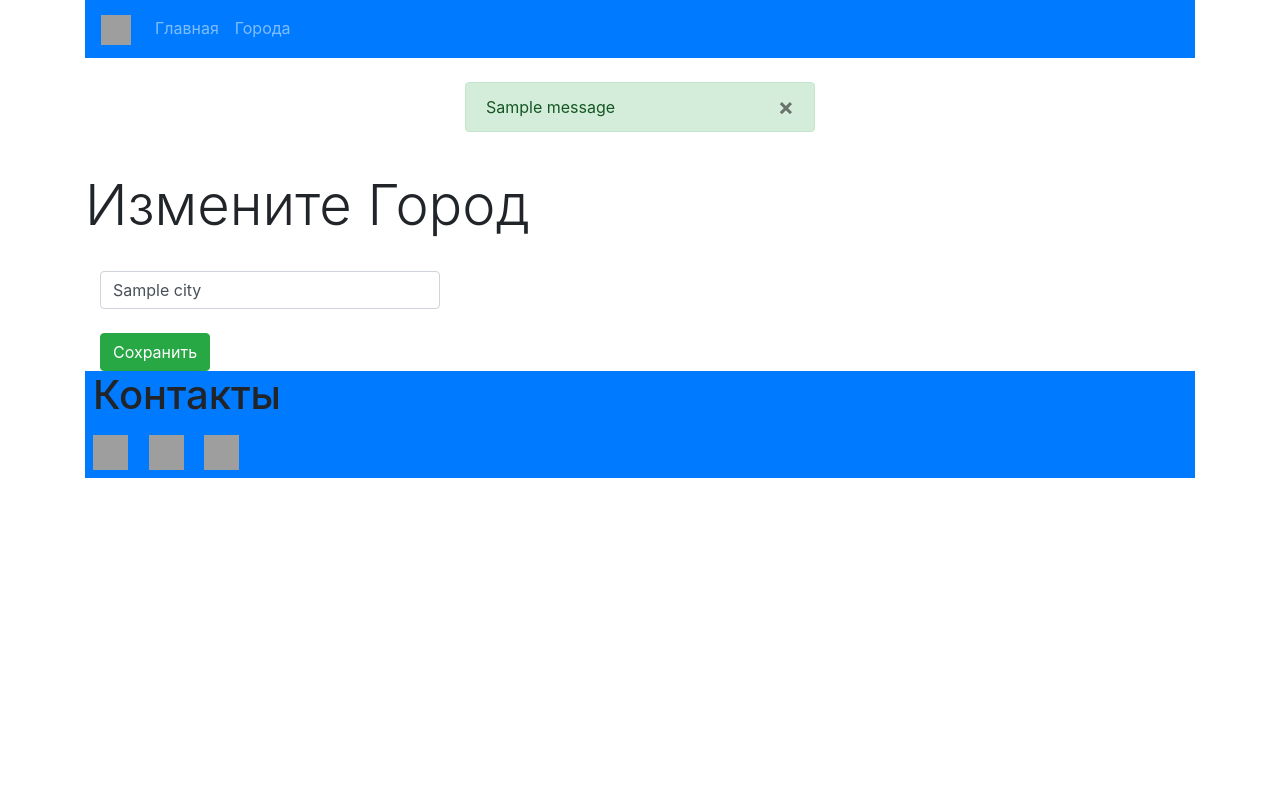
After one commit to YevhenMix/travel, a Django app: page /cities/update/1/ in a window 1280 px wide. The commit adds this page. Run offline with Django 3.2, Linux system fonts and the light colour scheme; tables that the repository leaves empty hold one stand-in row (values such as "Sample post"); one stand-in notice (Sample message) is shown; grey boxes are pictures that could not be loaded.

Commit message:
added create, update, delete view/ added pagination and display changed/ added form for cities

```diff
--- /dev/null
+++ b/cities/forms.py
@@ -0,0 +1,14 @@
+from cities.models import City
+from django.forms import ModelForm, TextInput, CharField
+
+
+class CityForm(ModelForm):
+    name = CharField(label='Город',
+                     widget=TextInput(
+                         attrs={
+                             'class': 'form-control',
+                             'placeholder': 'Введите название города'}))
+
+    class Meta:
+        model = City
+        fields = ('name', )
--- a/cities/models.py
+++ b/cities/models.py
@@ -3,7 +3,7 @@ from django.db import models
 
 class City(models.Model):
 
-    name = models.CharField(max_length=30, unique=True)
+    name = models.CharField(max_length=30, unique=True, verbose_name='Город')
 
     class Meta:
         verbose_name = 'Город'
--- /dev/null
+++ b/cities/templates/cities/update.html
@@ -0,0 +1,16 @@
+{% extends "base.html" %}
+
+{% block title %} Изменить город {% endblock %}
+
+{% block content %}
+<h1 class="display-4">Измените Город</h1>
+ <div class="row mx-auto">
+     <div class='col-md-4'>
+         <form action="" method="post"> {% csrf_token %}
+             <div class="my-4">{{form.name}}</div>
+         <input class="btn btn-success" type="submit" value="Сохранить">
+     </form>
+     </div>
+ </div>
+
+{% endblock %}
--- a/cities/urls.py
+++ b/cities/urls.py
@@ -1,9 +1,13 @@
 from django.urls import path
-from cities.views import show_all, CityDetailView
+from cities.views import show_all, CityDetailView, CityCreateView, CityUpdateView, CityDeleteView, delete_city
 
 app_name = 'cities'
 
 urlpatterns = [
     path('all_cities/', show_all, name='all_cities'),
     path('detail/<int:pk>/', CityDetailView.as_view(), name='detail'),
+    path('create/', CityCreateView.as_view(), name='create'),
+    path('update/<int:pk>/', CityUpdateView.as_view(), name='update'),
+    path('delete/<int:pk>/', CityDeleteView.as_view(), name='delete'),
+    path('delete_cor/<int:pk>/', delete_city, name='delete_cor'),
 ]
--- a/cities/views.py
+++ b/cities/views.py
@@ -1,12 +1,19 @@
-from django.shortcuts import render
-from django.views.generic import DetailView
-
+from django.contrib.messages.views import SuccessMessageMixin
+from django.core.paginator import Paginator
+from django.shortcuts import render, redirect
+from django.urls import reverse_lazy
+from django.views.generic import DetailView, CreateView, UpdateView, DeleteView
+from cities.forms import CityForm
 from cities.models import City
+from django.contrib import messages
 
 
 def show_all(request):
     city_lst = City.objects.all()
-    context = {'city_lst': city_lst}
+    paginator = Paginator(city_lst, 4)
+    page = request.GET.get('page')
+    city_lst = paginator.get_page(page)
+    context = {'city_lst': city_lst, }
     return render(request, 'cities/all_cities.html', context)
 
 
@@ -14,3 +21,33 @@ class CityDetailView(DetailView):
     queryset = City.objects.all()
     context_object_name = 'cities'
     template_name = 'cities/detail.html'
+
+
+class CityCreateView(SuccessMessageMixin, CreateView):
+    model = City
+    form_class = CityForm
+    template_name = 'cities/create.html'
+    success_url = reverse_lazy('cities:all_cities')
+    success_message = 'Город успешно создан!'
+
+
+class CityUpdateView(SuccessMessageMixin, UpdateView):
+    model = City
+    form_class = CityForm
+    template_name = 'cities/update.html'
+    success_url = reverse_lazy('cities:all_cities')
+    success_message = 'Город успешно обновлен!'
+
+
+class CityDeleteView(SuccessMessageMixin, DeleteView):
+    model = City
+    template_name = 'cities/delete.html'
+    success_url = reverse_lazy('cities:all_cities')
+
+
+def delete_city(request, pk):
+    if request.method == 'POST':
+        city = City.objects.get(id=pk)
+        city.delete()
+        messages.error(request, 'Город удален!')
+    return redirect('cities:all_cities')
--- a/templates/base.html
+++ b/templates/base.html
@@ -1,5 +1,5 @@
+<!doctype html>
 {% url 'cities:all_cities' as cities_url %}
-<!doctype html>
 <html lang="en">
   <head>
     <!-- Required meta tags -->
@@ -15,17 +15,22 @@
   <div class="container">
     <nav class="navbar navbar-expand-lg navbar-dark bg-primary">
       <div class="collapse navbar-collapse" id="navbarNav">
-        <ul class="navbar-nav">
+        <ul class="navbar-nav mr-auto">
           <a class="navbar-brand" href="#">
             <img src="https://getbootstrap.com/docs/4.5/assets/brand/bootstrap-solid.svg" width="30" height="30" alt="" loading="lazy">
           </a>
           <li class="nav-item">
-            <a class="nav-link" href="http://127.0.0.1:8000/">Home <span class="sr-only">(current)</span></a>
+            <a class="nav-link" href="http://127.0.0.1:8000/">Главная <span class="sr-only">(current)</span></a>
           </li>
-          <li class="nav-item {% if request.path == cities_url %} active bold{% endif %}">
-            <a class="nav-link" href="{% url 'cities:all_cities' %}">Cities</a>
+          <li class="nav-item {% if request.path == cities_url %} active{% endif %}">
+            <a class="nav-link" href="{% url 'cities:all_cities' %}">Города</a>
           </li>
         </ul>
+        {% if request.path == cities_url %}
+          <a class="btn btn-info" href="{% url 'cities:create' %}" role="button">Добавить новый город</a>
+        {% endif %}
+
+
       </div>
     </nav>
   </div>
@@ -43,9 +48,55 @@
     <script src="https://cdn.jsdelivr.net/npm/bootstrap@4.5.3/dist/js/bootstrap.min.js" integrity="sha384-w1Q4orYjBQndcko6MimVbzY0tgp4pWB4lZ7lr30WKz0vr/aWKhXdBNmNb5D92v7s" crossorigin="anonymous"></script>
     -->
 
+  <div class="container my-4">
+     <div class="row">
+       <div class="col-md-4 mx-auto">
+         {% if messages %}
+         {% for message in messages %}
+         {% if message.level == DEFAULT_MESSAGE_LEVELS.ERROR %}
+           <div class="alert alert-danger messages">
+             <span {% if message.tags %} class="{{ message.tags }}"{% endif %}>{{ message }}</span>
+             <button type="button" class="close" data-dismiss="alert" aria-label="Close">
+              <span aria-hidden="true">&times;</span>
+             </button>
+           </div>
+         {%else %}
+           <div class="alert alert-success messages">
+             <span {% if message.tags %} class="{{ message.tags }}"{% endif %}>{{ message }}</span>
+             <button type="button" class="close" data-dismiss="alert" aria-label="Close">
+               <span aria-hidden="true">&times;</span>
+             </button>
+           </div>
+         {% endif %}
+         {% endfor %}
+         {% endif %}
+     </div>
+   </div>
+  </div>
+
 
 
   <div class="container">{% block content %} {% endblock %}</div>
 
+  <div class="container">
+    <body class="d-flex flex-column min-vh-100">
+      <div class="wrapper flex-grow-1"></div>
+      <footer class="bg-primary">
+        <h1 class="text-left mx-2">Контакты</h1>
+        <a href="https://github.com/YevhenMix">
+          <img class="my-2 mx-2"  src="https://img.icons8.com/ios/452/github.png" alt="" width="35" height="35">
+        </a>
+        <a href="https://t.me/Jeka_mix">
+          <img class="mx-2"  src="https://cdn.iconscout.com/icon/free/png-256/telegram-8-599103.png" alt="" width="35" height="35">
+        </a>
+        <a href="https://www.instagram.com/mix.jeka/">
+          <img class="mx-2"  src="https://cdn.iconscout.com/icon/free/png-256/instagram-2105264-1779299.png" alt="" width="35" height="35">
+        </a>
+      </footer>
+    </body>
+  </div>
+
+
+
   </body>
 </html>
--- a/travel/views.py
+++ b/travel/views.py
@@ -2,4 +2,5 @@ from django.shortcuts import render
 
 
 def home(request):
+    print(request.path)
     return render(request, 'base.html')
```
Also changed, not shown: cities/templates/cities/all_cities.html (+58 -11 lines), cities/templates/cities/create.html (added, +16 -0 lines), cities/templates/cities/delete.html (added, +15 -0 lines).
